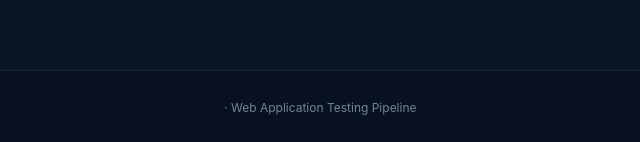
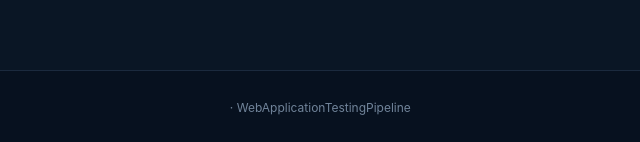
Before and after one commit to SHASHANK-REDDY-123/WebApplicationTestingPipeline, a website: page index.html in a window 1280 px wide. Shown: the part 2277-2419 px from the top of the page, 199-839 px from the left. Drawn offline with Linux system fonts and the light colour scheme.

Commit message:
Updated dashboard

```diff
--- a/index.html
+++ b/index.html
@@ -74,7 +74,7 @@
 </section>
 </main>
 
-<footer><b>TestFlow</b> · Web Application Testing Pipeline <span>CI Concepts · Jenkinsfile Usage · Quality Assurance</span></footer>
+<footer><b>TestFlow</b> · WebApplicationTestingPipeline <span>CI Concepts · Jenkinsfile Usage · Quality Assurance</span></footer>
 <script src="script.js"></script>
 </body>
 </html>
```
